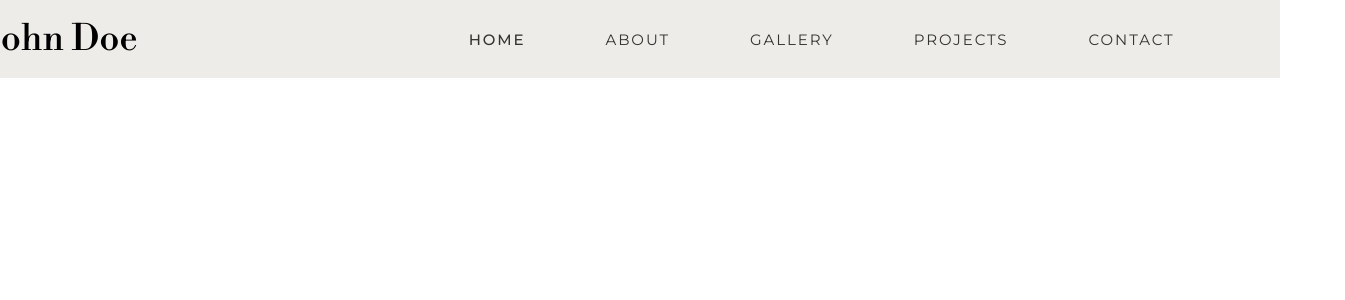
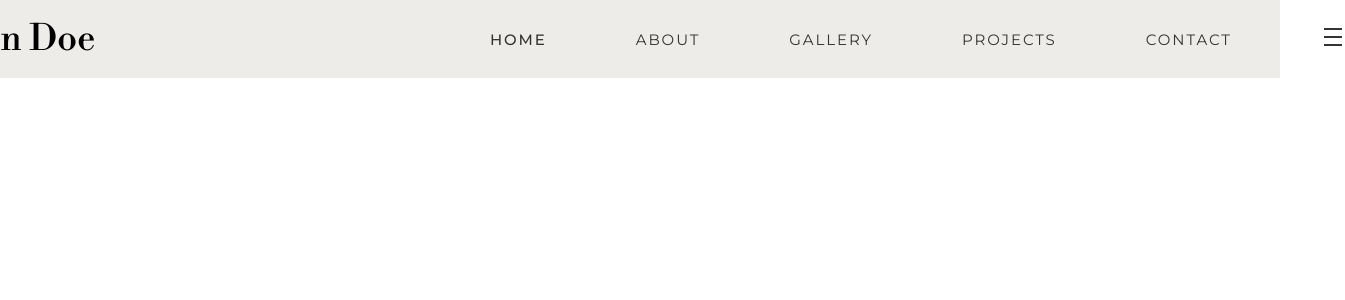
Before and after one commit to zxcvego/wildlife-photography-website, a React (Create React App) app in the folder wildlife-photography/: page / in a window 1280 px wide. Shown: the top 300 px of the page, 1345 px wide, since content can reach past the window. Built offline with nearby package versions, Linux system fonts and the light colour scheme.

Commit message:
Added MUI component to navbar and styled

```diff
--- a/wildlife-photography/package.json
+++ b/wildlife-photography/package.json
@@ -3,6 +3,10 @@
   "version": "0.1.0",
   "private": true,
   "dependencies": {
+    "@emotion/react": "^11.10.4",
+    "@emotion/styled": "^11.10.4",
+    "@mui/icons-material": "^5.10.6",
+    "@mui/material": "^5.10.6",
     "@testing-library/jest-dom": "^5.16.5",
     "@testing-library/react": "^13.4.0",
     "@testing-library/user-event": "^13.5.0",
--- a/wildlife-photography/src/components/Navbar/Navbar.css
+++ b/wildlife-photography/src/components/Navbar/Navbar.css
@@ -16,21 +16,25 @@
 	font-family: "Libre Bodoni";
 	font-weight: 400;
 	position: relative;
-	right: 120px;
+	right: 125px;
 }
 
 .navbar-buttons-container {
 	display: flex;
 	justify-content: space-around;
-	gap: 80px;
+	align-items: center;
+	gap: 89px;
 	color: #343433;
 	letter-spacing: 1.92px;
+	position: relative;
+	left: 133px;
 }
 
 .navbar-buttons-container h2 {
 	font-size: 0.9375rem;
 	font-family: "Montserrat";
 	font-weight: 400;
+	cursor: pointer;
 }
 
 .navbar-buttons-container h2:first-child {
--- a/wildlife-photography/src/components/Navbar/Navbar.tsx
+++ b/wildlife-photography/src/components/Navbar/Navbar.tsx
@@ -1,5 +1,6 @@
 import React from "react";
 import "./Navbar.css";
+import DensityMediumIcon from "@mui/icons-material/DensityMedium";
 
 const Navbar = () => {
 	return (
@@ -13,6 +14,9 @@ const Navbar = () => {
 						<h2>GALLERY</h2>
 						<h2>PROJECTS</h2>
 						<h2>CONTACT</h2>
+						<h2 className="test">
+							<DensityMediumIcon />
+						</h2>
 					</div>
 				</div>
 			</div>
```
Also changed, not shown: 1 other file (tests, documents, lock files or other folders).
